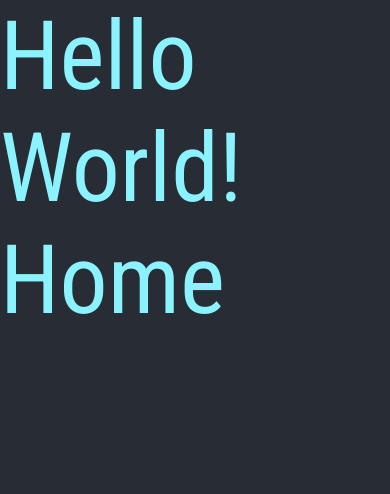
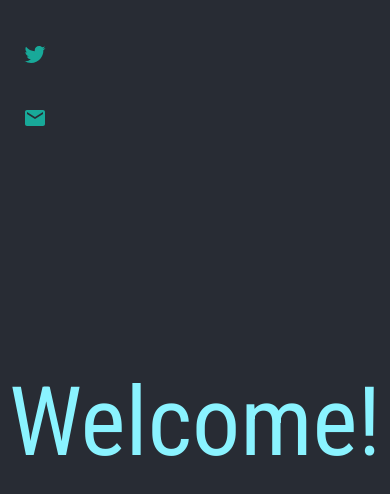
Before and after one commit to nathanaelhauser/my-portfolio, a React (Create React App) app: page / in a window 390 px wide. Shown: the top 494 px of the page. Built offline with nearby package versions, Linux system fonts and the light colour scheme; the HTML template or start-up script is replaced by a standard one.

Commit message:
Made ContactBar mobile responsive

```diff
--- a/package.json
+++ b/package.json
@@ -4,6 +4,7 @@
   "private": true,
   "dependencies": {
     "@material-ui/core": "^4.9.4",
+    "@material-ui/icons": "^4.9.1",
     "@testing-library/jest-dom": "^4.2.4",
     "@testing-library/react": "^9.4.0",
     "@testing-library/user-event": "^7.2.1",
--- a/src/App.js
+++ b/src/App.js
@@ -6,18 +6,19 @@ import {
 } from 'react-router-dom'
 import {
   createMuiTheme,
-  MuiThemeProvider
+  MuiThemeProvider,
+  makeStyles
 } from '@material-ui/core/styles'
 import {
-  Typography,
-  AppBar,
-  CssBaseline
+  CssBaseline,
+  Grid
 } from '@material-ui/core'
 import {
   About,
   Home,
   Portfolio
 } from './pages'
+import ContactBar from './components/ContactBar'
 import './assets/fonts/fonts.css'
 // import logo from './logo.svg'
 
@@ -32,7 +33,7 @@ const theme = createMuiTheme({
       contrastText: '#F7F0F0'
     },
     secondary: {
-      main: '#109648',
+      main: '#18A999',
       contrastText: '#F7F0F0'
     },
     error: {
@@ -50,13 +51,28 @@ const theme = createMuiTheme({
   }
 })
 
+const useStyles = makeStyles(theme => ({
+  fullHeight: {
+    height: '-webkit-fill-available'
+  }
+}))
+
 const App = () => {
+  const classes = useStyles()
+
   return (
     <MuiThemeProvider theme={theme}>
       <CssBaseline />
+      <Grid container direction="row" className={classes.fullHeight}>
+        <Grid container item xs={2} sm={3} direction="column" justify="center" alignContent="center">
+          <ContactBar />
+        </Grid>
+        <Grid item xs={10} sm={9}>
+
+        </Grid>
+      </Grid>
       <Router>
         <div>
-          <Typography variant="h1" component="header" color="textPrimary">Hello World!</Typography>
           <Switch>
             <Route path="/about">
               <About />
--- /dev/null
+++ b/src/components/ContactBar/ContactBar.js
@@ -0,0 +1,56 @@
+import React from 'react'
+import { makeStyles } from '@material-ui/core/styles'
+import {
+  Grid,
+  Typography,
+  IconButton
+} from '@material-ui/core'
+import GitHubIcon from '@material-ui/icons/GitHub'
+import LinkedInIcon from '@material-ui/icons/LinkedIn'
+import TwitterIcon from '@material-ui/icons/Twitter'
+import EmailIcon from '@material-ui/icons/Email'
+
+const useStyles = makeStyles({
+  root: {
+    position: 'fixed',
+    left: 0,
+    zIndex: 1,
+    marginLeft: '10px'
+  }
+})
+
+const SideBar = () => {
+  const classes = useStyles()
+
+  return (
+    <div className={classes.root}>
+      <Grid container spacing={2} direction="column" alignContent="center" justify="center">
+        <Grid container item direction="row" justify="center" alignItems="center">
+          <Typography variant="subtitle1" component="body" color="secondary">Contact</Typography>
+        </Grid>
+        <Grid container item direction="row" justify="center" alignItems="center">
+          <IconButton color="secondary" href="https://github.com/mesmerizingYeti">
+            <GitHubIcon />
+          </IconButton>
+        </Grid>
+        <Grid container item direction="row" justify="center" alignItems="center">
+          <IconButton color="secondary" href="https://linkedin.com/in/nathanael-hauser">
+            <LinkedInIcon />
+          </IconButton>
+        </Grid>
+        <Grid container item direction="row" justify="center" alignItems="center">
+          <IconButton color="secondary" href="https://twitter.com/NathanaelHauser">
+            <TwitterIcon />
+          </IconButton>
+        </Grid>
+        <Grid container item direction="row" justify="center" alignItems="center">
+          <IconButton color="secondary" href="mailto:nathanaelhauser@gmail.com?subject=Portfolio Contact">
+            <EmailIcon />
+          </IconButton>
+        </Grid>
+      </Grid>
+    </div>
+  )
+}
+
+export default SideBar
--- /dev/null
+++ b/src/components/ContactBar/index.js
@@ -0,0 +1 @@
+export { default } from './ContactBar'
--- a/src/components/SideBar/index.js
+++ /dev/null
@@ -1 +0,0 @@
-export { default } from './SideBar'
--- a/src/pages/Home/Home.js
+++ b/src/pages/Home/Home.js
@@ -1,10 +1,34 @@
 import React from 'react'
-import { Typography } from '@material-ui/core'
+import { makeStyles } from '@material-ui/core/styles'
+import {
+  Typography,
+  Grid
+} from '@material-ui/core'
+
+const useStyles = makeStyles(theme => ({
+  root: {
+    height: '100vh',
+    width: '100%',
+    position: 'relative',
+    left: '0'
+  },
+  fullHeight: {
+    height: '-webkit-fill-available'
+  },
+  fadeContainer: {
+    overflow: 'hidden'
+  }
+}))
 
 const Home = () => {
+  const classes = useStyles()
   return (
-    <div>
-      <Typography variant='h1' component='header' color='textPrimary'>Home</Typography>
+    <div className={classes.root}>
+      <Grid container direction="column" justify="center" alignContent="center" className={classes.fullHeight}>
+        <div className={classes.fadeContainer}>
+          <Typography variant='h1' component='header' color='textPrimary'>Welcome!</Typography>
+        </div>
+      </Grid>
     </div>
   )
 }
```
Also changed, not shown: src/components/SideBar/SideBar.js (deleted, +0 -9 lines), 1 other file (tests, documents, lock files or other folders).
